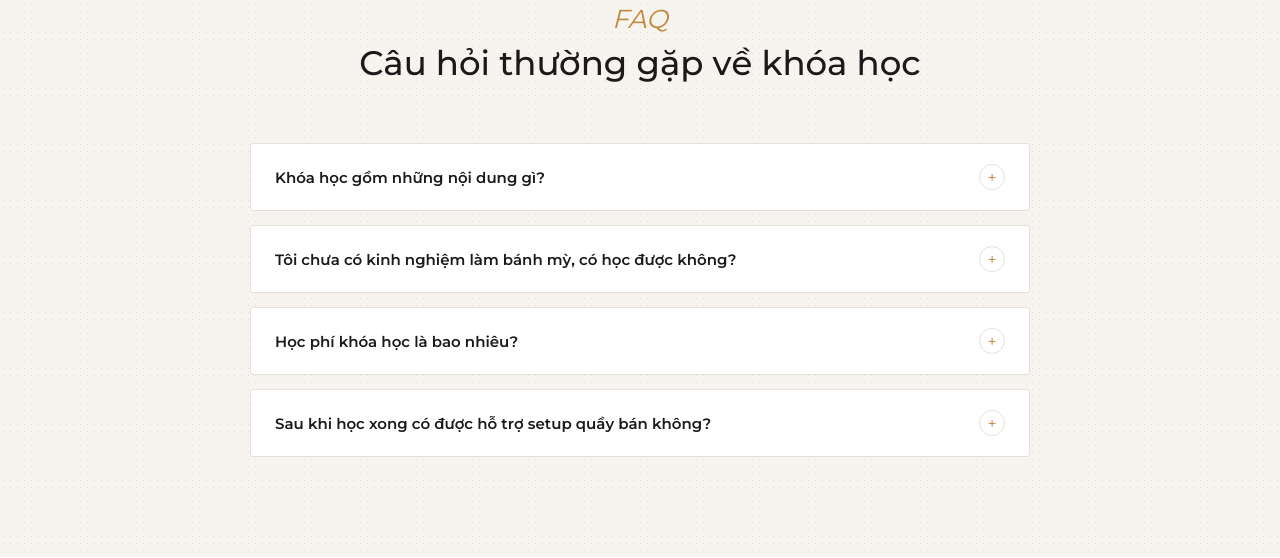
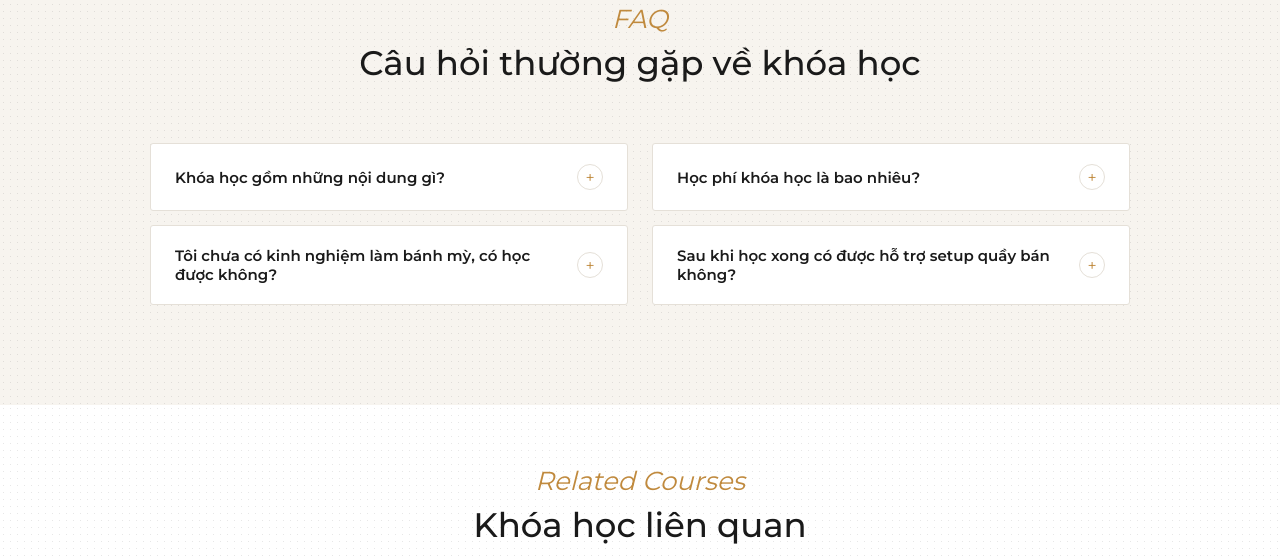
Before and after one commit to motonggia/chocchoc, a website: page public/khoa-banh-mi-kep-viet-nam.html in a window 1280 px wide. Shown: the part 2949-3507 px from the top of the page. Drawn offline with Linux system fonts and the light colour scheme.

Commit message:
tất cả file public

```diff
--- a/public/khoa-banh-mi-kep-viet-nam.html
+++ b/public/khoa-banh-mi-kep-viet-nam.html
@@ -379,7 +379,8 @@
   }
 
   /* ---------- FAQ (dùng lại) ---------- */
-  .faq-columns { max-width: 780px; margin: 0 auto; display: flex; flex-direction: column; gap: 14px; }
+  .faq-columns { max-width: 980px; margin: 0 auto; display: grid; grid-template-columns: 1fr 1fr; gap: 24px; align-items: start; }
+  .faq-col { display: flex; flex-direction: column; gap: 14px; }
   .faq-item { border: 1px solid var(--border); border-radius: var(--radius-md); background: var(--white); overflow: hidden; transition: border-color 0.4s ease, box-shadow 0.4s ease, transform 0.4s cubic-bezier(0.4, 0, 0.2, 1); }
   .faq-item:hover { transform: translateY(-3px); border-color: var(--gold-light); box-shadow: 0 4px 12px rgba(192,138,62,0.10); }
   .faq-item.open { border-color: var(--gold-light); box-shadow: var(--shadow); }
@@ -557,6 +558,7 @@
   @media (max-width: 620px) {
     .course-hero h1 { font-size: 32px; }
     .course-grid, .outcomes-grid, .quick-facts { grid-template-columns: 1fr; }
+    .faq-columns { grid-template-columns: 1fr; }
     .navbar { padding: 16px 20px; }
     .section { padding: 60px 0; }
     .instructor-strip { flex-direction: column; text-align: center; }
@@ -727,6 +729,7 @@
       <h2>Câu hỏi thường gặp về khóa học</h2>
     </div>
     <div class="faq-columns">
+      <div class="faq-col">
       <div class="faq-item">
         <button class="faq-question" aria-expanded="false">
           <span>Khóa học gồm những nội dung gì?</span>
@@ -749,6 +752,8 @@
           </div>
         </div>
       </div>
+      </div>
+      <div class="faq-col">
       <div class="faq-item">
         <button class="faq-question" aria-expanded="false">
           <span>Học phí khóa học là bao nhiêu?</span>
@@ -770,6 +775,7 @@
             <p>Có. Đội ngũ cố vấn Chốc Chốc đồng hành cùng học viên trong việc setup quầy, xây dựng menu và tối ưu vận hành sau khi tốt nghiệp.</p>
           </div>
         </div>
+      </div>
       </div>
     </div>
   </div>
```
Also changed, not shown: public/khoa-chuyen-de-tu-chon.html (+7 -1 lines), public/khoa-com-tam.html (+7 -1 lines), public/khoa-do-an-vat-tong-hop.html (+7 -1 lines), public/khoa-lau-do-nuong.html (+7 -1 lines), public/khoa-mon-an-gia-dinh.html (+7 -1 lines), public/khoa-mon-an-sang.html (+7 -1 lines), public/khoa-my-cay.html (+7 -1 lines), public/khoa-nem-nuong-nha-trang.html (+7 -1 lines).
